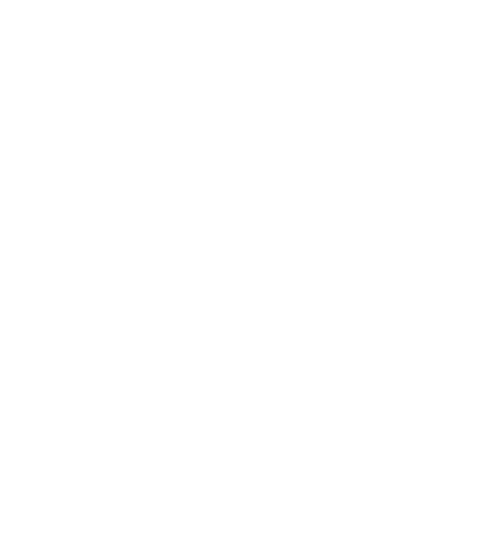
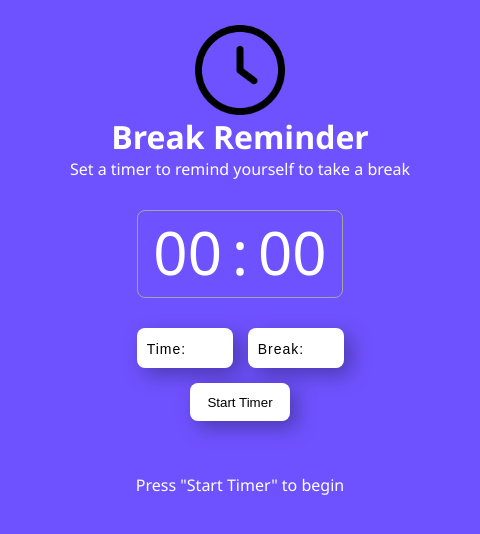
Before and after one commit to IamAshrafee/Break-Reminder-Electron, an Electron app: page src/index.html in a window 480 px wide. Drawn offline with Linux system fonts and the light colour scheme.

Commit message:
Front end completed

```diff
--- a/main.js
+++ b/main.js
@@ -9,7 +9,7 @@
 
 function createWindow() {
     const win = new BrowserWindow({
-        width: 500,
+        width: 480,
         height: 600,
         webPreferences: {
             nodeIntegration: true
--- a/src/index.html
+++ b/src/index.html
@@ -1,12 +1,59 @@
 <!DOCTYPE html>
 <html lang="en">
-<head>
-    <meta charset="UTF-8">
-    <meta name="viewport" content="width=device-width, initial-scale=1.0">
+  <head>
+    <meta charset="UTF-8" />
+    <meta name="viewport" content="width=device-width, initial-scale=1.0" />
     <title>Break Reminder</title>
-    <link rel="stylesheet" href="./main.css">
-</head>
-<body>
+    <link rel="stylesheet" href="./main.css" />
+  </head>
+  <body>
+    <div class="container">
+      <div class="first-section">
+        <div class="title">
+          <img src="./images/only-clock.png" alt="title image" />
+          <h1>Break Reminder</h1>
+          <p>Set a timer to remind yourself to take a break</p>
+        </div>
+      </div>
+      <div class="second-section">
+        <div class="clock">
+          <div class="clock-container">
+            <p>00</p>
+            <span>:</span>
+            <p>00</p>
+          </div>
+        </div>
+      </div>
+      <div class="third-section">
+        <div class="input-time">
+          <input
+            min="0"
+            type="number"
+            id="start-time-input"
+            class="time-input"
+            placeholder="Time:  &nbsp;&nbsp;&nbsp;&nbsp; Minutes:"
+          />
+          <input
+            min="0"
+            type="number"
+            id="break-time-input"
+            class="time-input"
+            placeholder="Break: &nbsp;&nbsp;&nbsp;&nbsp; Minutes:"
+          />
+        </div>
+        <div class="navigation-buttons">
+          <!-- when user will click on the start timer button, it will automatically change into "Stop Timer" button and that's width will be 120px and the changing animation will be down to top with the trasform of 0.5s ease  -->
+          <button class="start-stop-button" id="startstop-button">
+            Start Timer
+          </button>
+        </div>
+        <div class="text">
+          <p id="status-text">Press "Start Timer" to begin</p>
+          <!-- after starting it will change -->
+        </div>
+      </div>
+    </div>
+
     <script src="./script.js"></script>
-</body>
+  </body>
 </html>
--- a/src/main.css
+++ b/src/main.css
@@ -1,5 +1,158 @@
-*{
+* {
     margin: 0;
     padding: 0;
     box-sizing: border-box;
+    background-color: #6f52ff;
 }
+
+h1 {
+    color: rgb(255, 255, 255);
+    text-align: center;
+    font-family: 'Segoe UI';
+}
+
+.container {
+    margin: 25px 0px 20px;
+    display: flex;
+    flex-direction: column;
+    gap: 30px;
+}
+
+.first-section {}
+
+.title {
+    display: flex;
+    flex-direction: column;
+    align-items: center;
+}
+
+.title img {
+    width: 90px;
+    height: auto;
+}
+
+.title h1 {}
+
+.title p {
+    color: #fff;
+    font-size: 16px;
+    font-family: 'Segoe UI', Tahoma, Geneva, Verdana, sans-serif;
+}
+
+.second-section {}
+
+.clock {
+    display: flex;
+    align-items: center;
+    justify-content: center;
+}
+
+.clock-container {
+    width: max-content;
+    height: max-content;
+    border: 1px solid #a3a3a3;
+    display: flex;
+    flex-direction: row;
+    font-size: 60px;
+    font-family: 'Segoe UI', Tahoma, Geneva, Verdana, sans-serif;
+    border-radius: 8px;
+    padding: 0px 15px 4px;
+}
+
+.clock-container span {
+    color: #fff;
+    margin: 0px 10px;
+}
+
+.clock-container p {
+    color: #fff;
+}
+
+.third-section {
+    display: flex;
+    flex-direction: column;
+    gap: 15px;
+}
+
+.input-time {
+    display: flex;
+    justify-content: center;
+    flex-direction: row;
+    gap: 15px;
+}
+
+.time-input {
+    margin: auto;
+    height: 40px;
+    width: 96px;
+    border-radius: 8px;
+    border: none;
+    padding: 0px 0px 0px 5px;
+    background-color: rgb(255, 255, 255);
+    -webkit-filter: drop-shadow(1px 1px 10px #000);
+    filter: drop-shadow(7px 7px 10px #0000004d);
+    font-family: segoe UI;
+    color: rgb(0, 0, 0);
+    text-align: center;
+    font-size: 14px;
+    outline: 2px solid rgba(0, 0, 0, 0);
+    transition: outline-offset 0.5s ease, outline-color 0.5s ease,
+        height 0.5s ease, width 0.5s ease, filter 0.5s ease;
+    -webkit-appearance: none;
+    margin: 0;
+
+}
+
+.time-input:focus {
+    outline-color: rgba(0, 0, 0, 0.228);
+    transition: 0.2s;
+    height: 40px;
+    width: 12em;
+    -webkit-filter: drop-shadow(1px 1px 10px #000);
+    filter: drop-shadow(-7px 7px 10px #00000059);
+}
+
+.time-input::placeholder {
+    padding-left: 0.8em;
+    font-family: Arial, Helvetica, sans-serif;
+    font-weight: 500;
+    letter-spacing: 1px;
+    transform: translateX(-6px);
+    color: black;
+    transition: transform 0.5s ease;
+}
+
+.time-input:focus::placeholder {
+    transform: translateX(-78px);
+    transition: 0.5s;
+}
+
+.navigation-buttons {
+    display: flex;
+    flex-direction: row;
+    justify-content: center;
+}
+
+.start-stop-button {
+    background-color: rgb(255, 255, 255);
+    color: black;
+    border: none;
+    height: 38px;
+    width: 100px;
+    font-family: Arial, Helvetica, sans-serif;
+    font-weight: 500;
+    border-radius: 8px;
+    -webkit-filter: drop-shadow(1px 1px 10px #000);
+    filter: drop-shadow(7px 7px 10px #0000004d);
+}
+
+.text {
+    font-family: 'Segoe UI', Tahoma, Geneva, Verdana, sans-serif;
+    color: #fff;
+    text-align: center;
+    height: 60px;
+    width: 100%;
+    display: flex;
+    align-items: end;
+    justify-content: center;
+}
```
Also changed, not shown: src/images/clock.png (added), src/images/coffee-time.png (added), src/images/only-clock.png (added), src/images/take-a-break.png (added).
